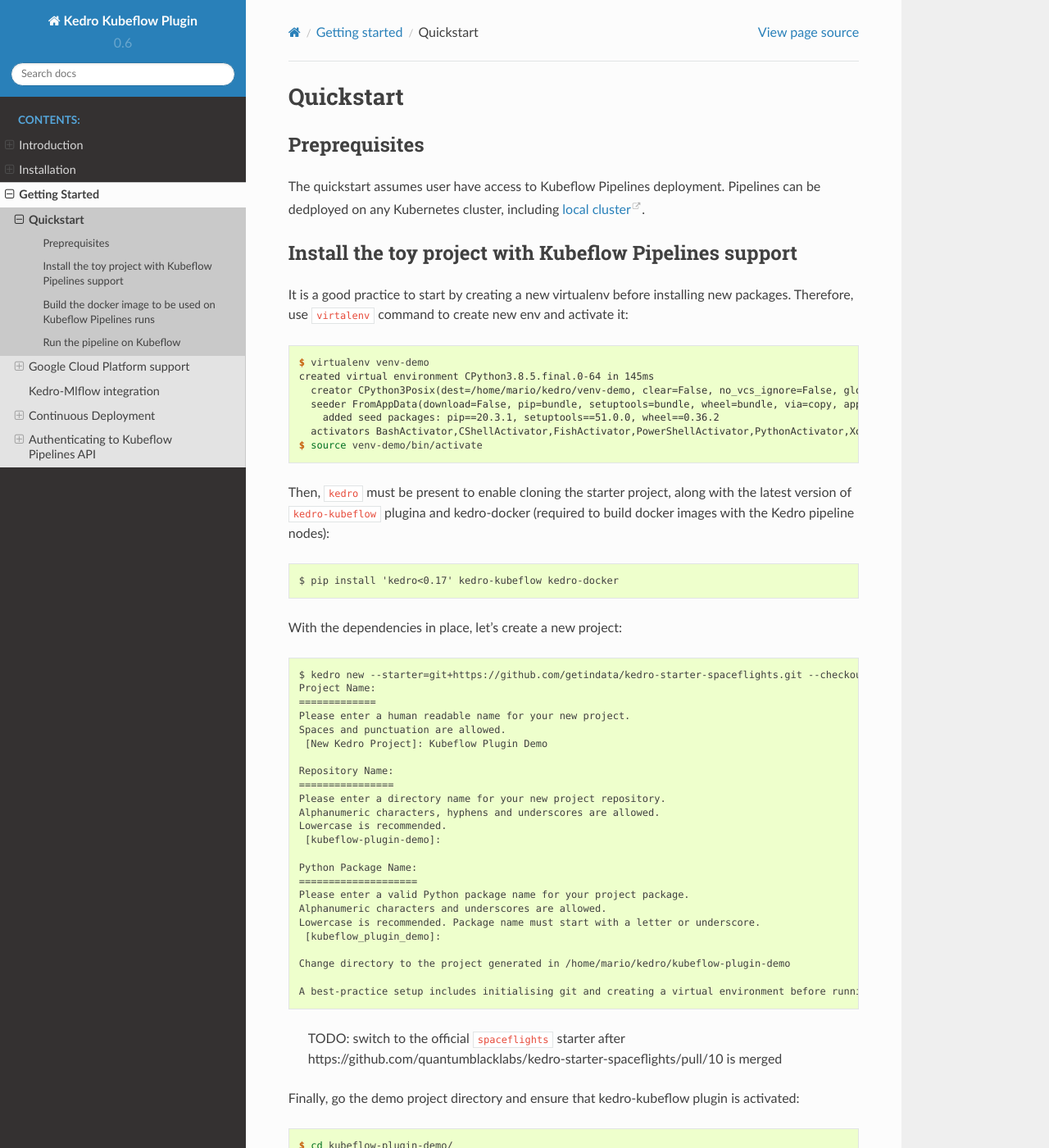
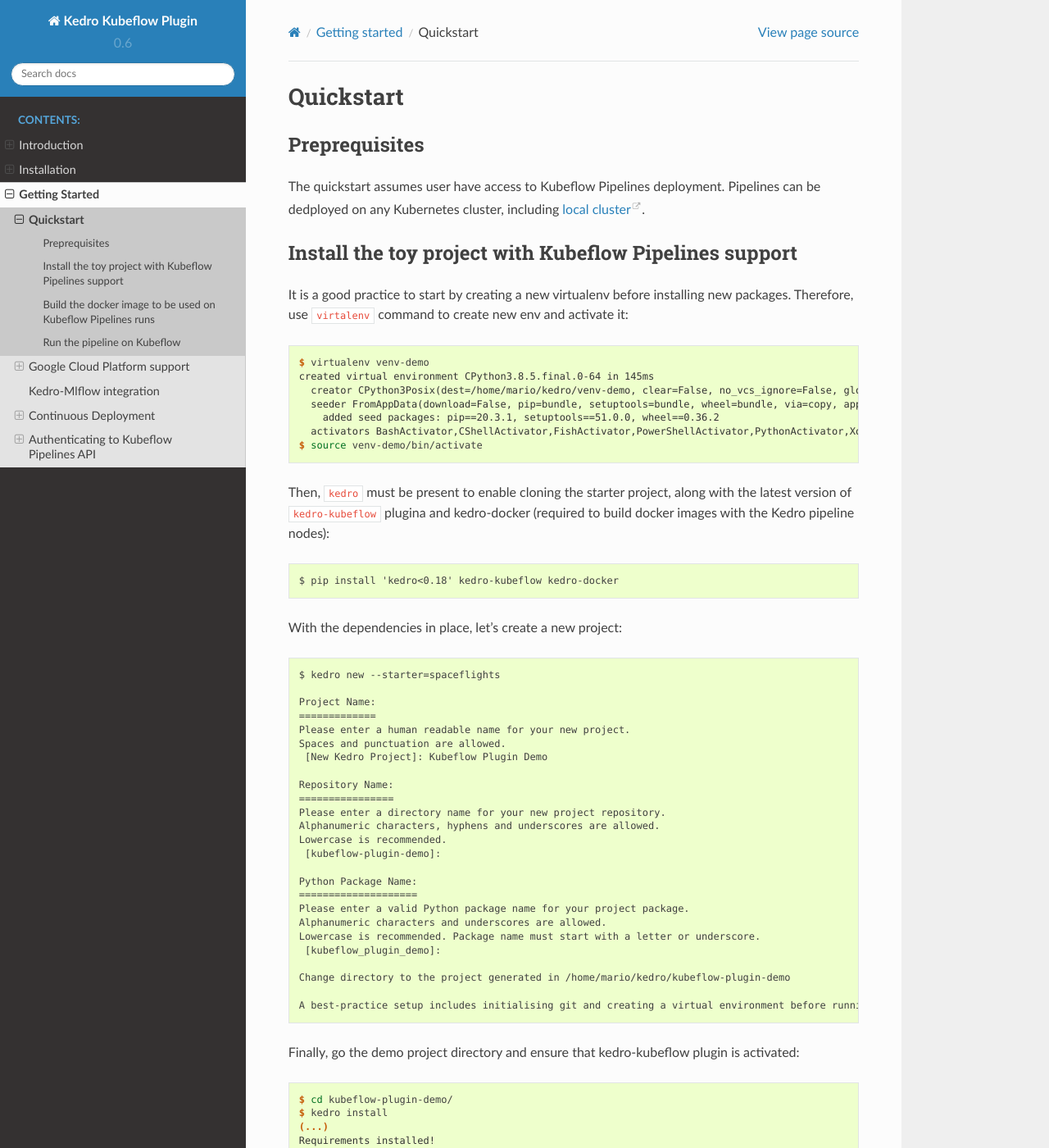
Before and after one commit to getindata/kedro-kubeflow, a Sphinx documentation site: the page built from docs/source/03_getting_started/01_quickstart.md, in a window 1280 px wide and 1400 px high. Shown: the whole window at 82% size. Built offline with Sphinx 7.4.7 and the Read the Docs theme 2.0.0, drawn with Linux system fonts in a browser that asks for light colours.

Commit message:
Update 01_quickstart.md
Switched to the official `spaceflights` since the required changes in Kedro are merged.

````diff
--- a/docs/source/03_getting_started/01_quickstart.md
+++ b/docs/source/03_getting_started/01_quickstart.md
@@ -21,13 +21,14 @@
 Then, `kedro` must be present to enable cloning the starter project, along with the latest version of `kedro-kubeflow` plugina and kedro-docker (required to build docker images with the Kedro pipeline nodes):
 
 ```
-$ pip install 'kedro<0.17' kedro-kubeflow kedro-docker
+$ pip install 'kedro<0.18' kedro-kubeflow kedro-docker
 ```
 
 With the dependencies in place, let's create a new project:
 
 ```
-$ kedro new --starter=git+https://github.com/getindata/kedro-starter-spaceflights.git --checkout allow_nodes_with_commas
+$ kedro new --starter=spaceflights
+
 Project Name:
 =============
 Please enter a human readable name for your new project.
@@ -52,8 +53,6 @@
 
 A best-practice setup includes initialising git and creating a virtual environment before running `kedro install` to install project-specific dependencies. Refer to the Kedro documentation: https://kedro.readthedocs.io/
 ```
-
-> TODO: switch to the official `spaceflights` starter after https://github.com/quantumblacklabs/kedro-starter-spaceflights/pull/10 is merged
 
 Finally, go the demo project directory and ensure that kedro-kubeflow plugin is activated:
 
````
